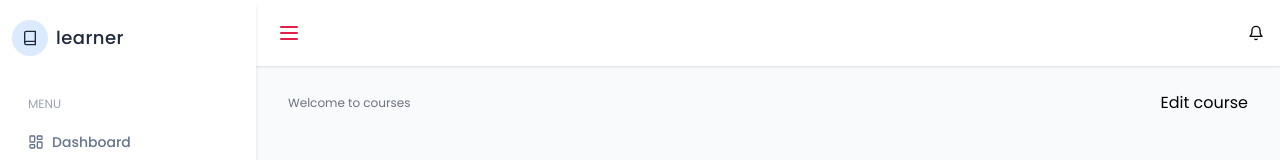
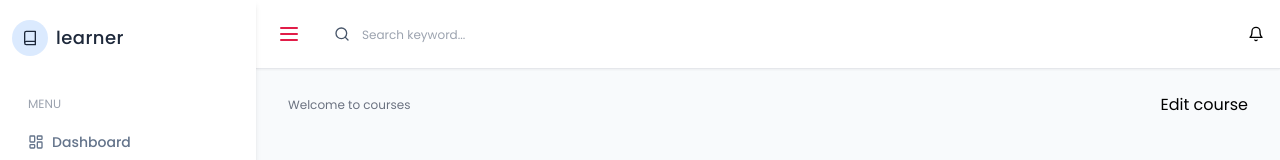
Before and after one commit to frontendweb-sg/learner, a Next.js app: page /admin/courses/add in a window 1280 px wide. Shown: the top 160 px of the page. Built offline with nearby package versions, Linux system fonts and the light colour scheme; no server answers.

Commit message:
update global search

```diff
--- a/package.json
+++ b/package.json
@@ -22,6 +22,7 @@
 		"react-dom": "^18",
 		"react-toastify": "^10.0.4",
 		"sass": "^1.71.0",
+		"use-debounce": "^10.0.0",
 		"zod": "^3.22.4"
 	},
 	"devDependencies": {
--- a/src/app/admin/layout/AdminHeader.tsx
+++ b/src/app/admin/layout/AdminHeader.tsx
@@ -1,3 +1,4 @@
+import GlobalSearch from "@/components/common/GlobalSearch";
 import Button from "@/components/ui/Button";
 import { BellIcon, Menu } from "lucide-react";
 import Link from "next/link";
@@ -5,9 +6,12 @@ import Link from "next/link";
 function AdminHeader() {
 	return (
 		<header className="py-2-px-3 relative flex items-center justify-between border-b border-gray-200 bg-white px-4 py-4 shadow-sm">
-			<Button size="xs" icon variant="text">
-				<Menu />
-			</Button>
+			<div className="flex items-center space-x-4">
+				<Button size="xs" icon variant="text">
+					<Menu />
+				</Button>
+				<GlobalSearch />
+			</div>
 			<div>
 				<ul>
 					<li>
--- /dev/null
+++ b/src/components/common/GlobalSearch.tsx
@@ -0,0 +1,54 @@
+"use client";
+import classNames from "classnames";
+import { SearchIcon } from "lucide-react";
+import { useSearchParams, useRouter, usePathname } from "next/navigation";
+import { useDebouncedCallback } from "use-debounce";
+import { ChangeEvent } from "react";
+
+/**
+ * Global search
+ * @returns
+ */
+type GlobalSearchProps = {
+	debounceTime?: number;
+};
+function GlobalSearch({ debounceTime = 300 }: GlobalSearchProps) {
+	const searchParams = useSearchParams();
+	const pathname = usePathname();
+	const { replace } = useRouter();
+
+	const handleSearch = useDebouncedCallback(
+		(ev: ChangeEvent<HTMLInputElement>) => {
+			const value = ev.target.value;
+			const params = new URLSearchParams(searchParams);
+			if (value) {
+				params.set("q", value);
+			} else {
+				params.delete("q");
+			}
+			replace(`${pathname}?${params.toString()}`);
+		},
+		debounceTime,
+	);
+
+	return (
+		<div
+			className={classNames(
+				"flex items-center rounded-full bg-white pl-3 visited:bg-slate-100 hover:bg-slate-100 focus:bg-slate-100",
+			)}>
+			<SearchIcon size={16} className="text-slate-600" />
+			<input
+				placeholder="Search keyword..."
+				name="search"
+				type="search"
+				className={classNames(
+					"rounded-full bg-transparent px-3 py-2 text-sm text-slate-800 outline-none placeholder:text-xs",
+				)}
+				defaultValue={searchParams.get("q")?.toString()}
+				onChange={handleSearch}
+			/>
+		</div>
+	);
+}
+
+export default GlobalSearch;
```
Also changed, not shown: 1 other file (tests, documents, lock files or other folders).
